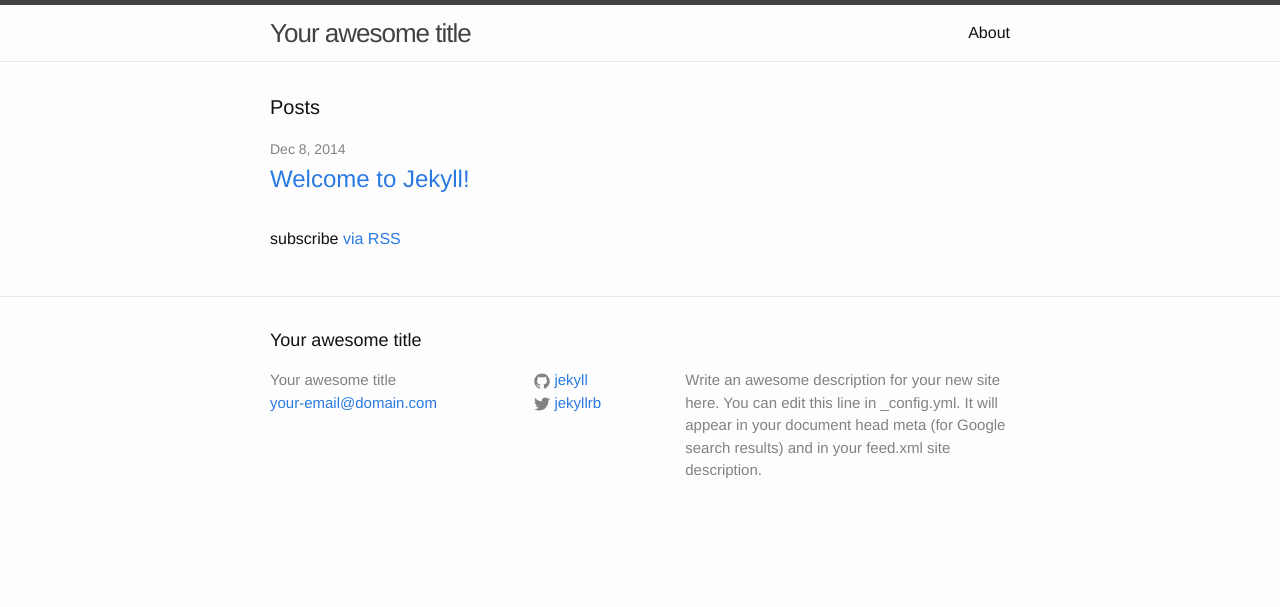
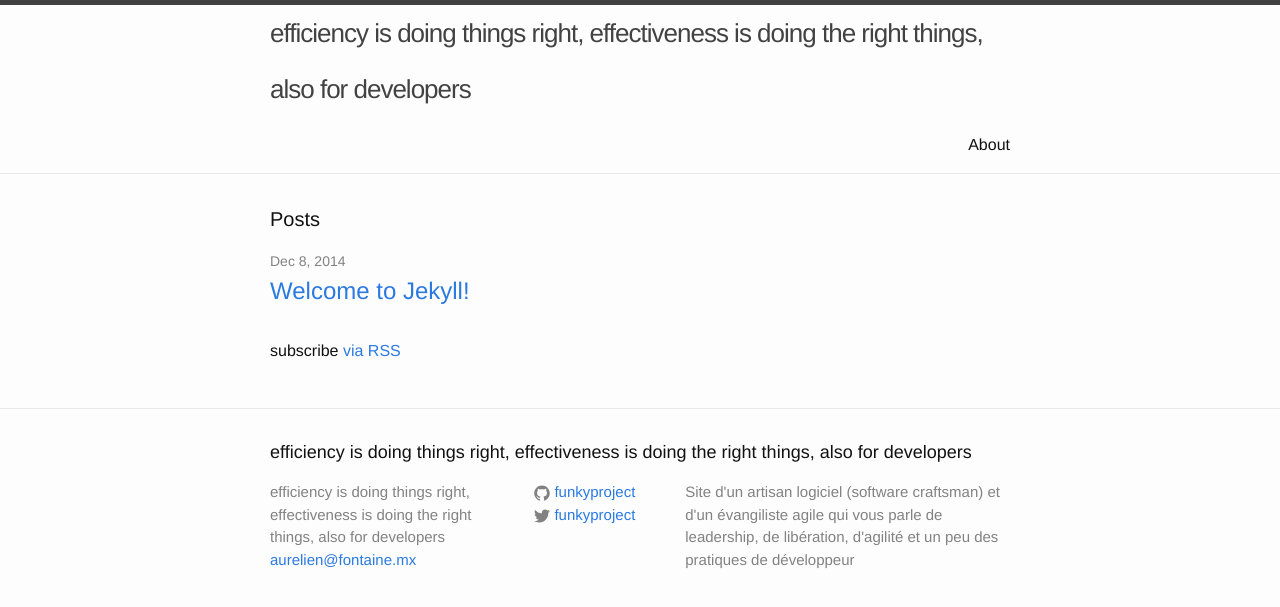
Before and after one commit to funkyproject/fontaine.mx, a Jekyll site: the page built from index.html, in a window 1280 px wide. Shown: the top 607 px of the page. Built offline with Jekyll 4.4.1, drawn with Linux system fonts in a browser that asks for light colours.

Commit message:
git push -u origin gh-pages

```diff
--- a/_config.yml
+++ b/_config.yml
@@ -1,14 +1,13 @@
 # Site settings
-title: Your awesome title
-email: your-email@domain.com
+title: efficiency is doing things right, effectiveness is doing the right things, also for developers
+email: aurelien@fontaine.mx
 description: > # this means to ignore newlines until "baseurl:"
-  Write an awesome description for your new site here. You can edit this
-  line in _config.yml. It will appear in your document head meta (for
-  Google search results) and in your feed.xml site description.
+  Site d'un artisan logiciel (software craftsman) et d'un évangiliste agile qui vous parle de leadership,
+  de libération, d'agilité et un peu des pratiques de développeur
 baseurl: "" # the subpath of your site, e.g. /blog/
-url: "http://yourdomain.com" # the base hostname & protocol for your site
-twitter_username: jekyllrb
-github_username:  jekyll
+url: "http://www.fontainex.mx" # the base hostname & protocol for your site
+twitter_username: funkyproject
+github_username:  funkyproject
 
 # Build settings
 markdown: kramdown
```
